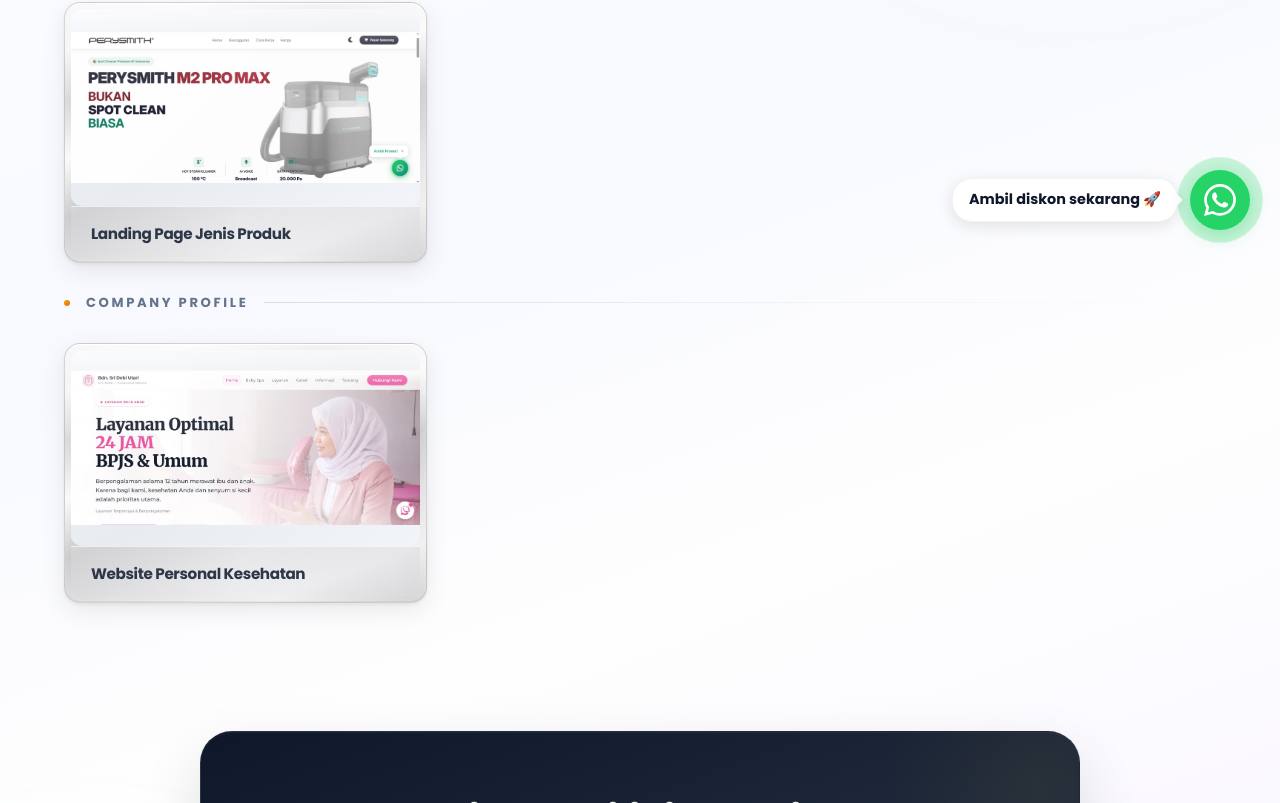
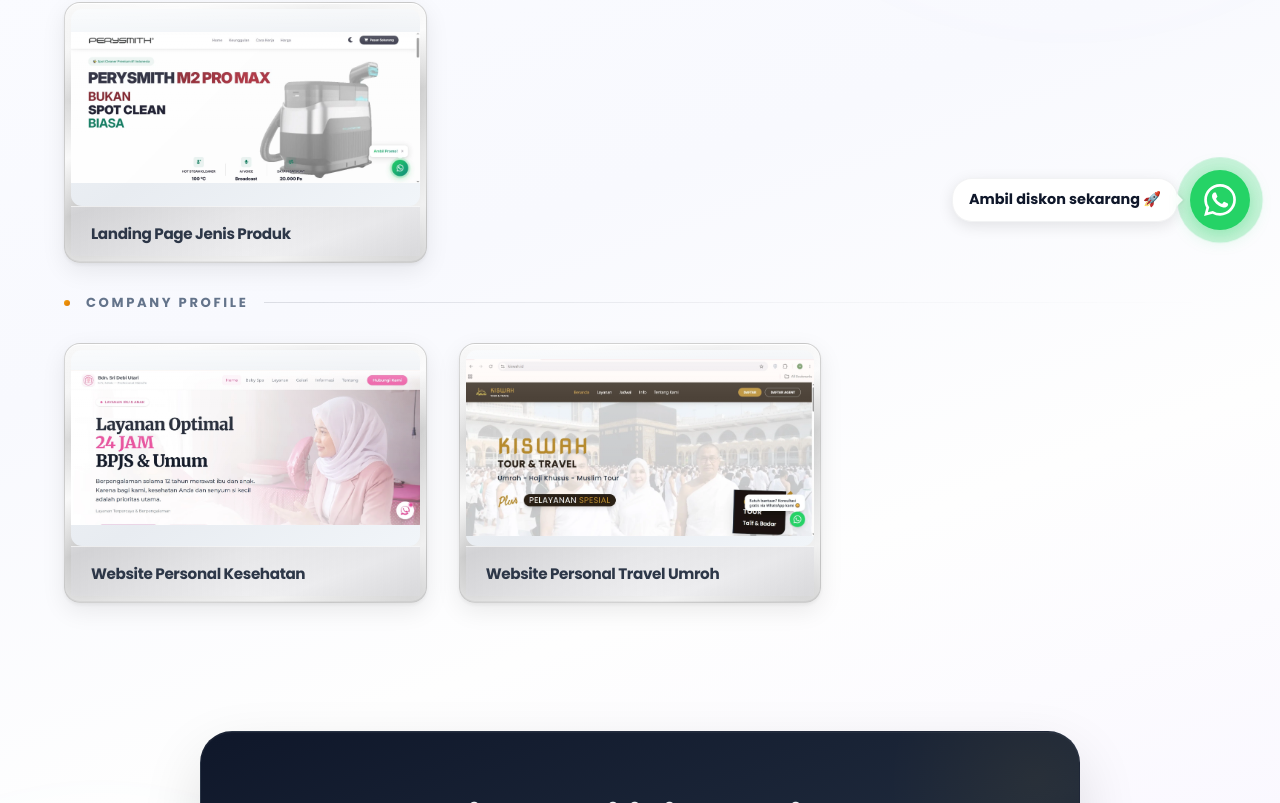
Before and after one commit to Rindra-Aniko/rindra.com, a Next.js app: page /portofolio in a window 1280 px wide. Shown: the part 540-1343 px from the top of the page. Built offline with nearby package versions, Linux system fonts and the light colour scheme.

Commit message:
portofolio

```diff
--- a/components/PortfolioContainer.jsx
+++ b/components/PortfolioContainer.jsx
@@ -27,10 +27,16 @@
     id: 'cp1',
     title: "Website Personal Kesehatan",
     category: "COMPANY PROFILE",
-    imageUrl: "/asset/bdn_tari.webp",
+    imageUrl: "/asset/webscreenshot/bdn_tari.webp",
     link: "https://www.bidantari.my.id",
+  },
+ {
+    id: 'cp2',
+    title: "Website Personal Travel Umroh",
+    category: "COMPANY PROFILE",
+    imageUrl: "/asset/webscreenshot/kiswah.webp",
+    link: "https://kiswah.id",
   }
-
 
   // E-commerce
 
```
Also changed, not shown: public/asset/webscreenshot/bdn_tari.webp (renamed from public/asset/bdn_tari.webp), public/asset/webscreenshot/kiswah.webp (added).
